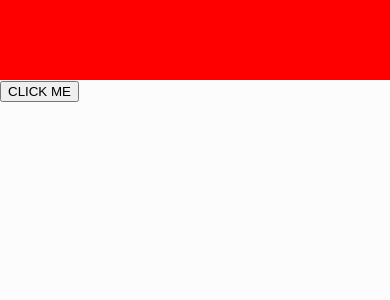
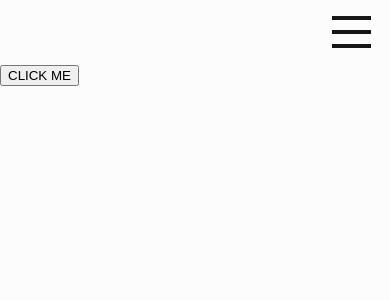
Before and after one commit to matthewmercuri/personal-site, a Next.js app: page / in a window 390 px wide. Shown: the top 300 px of the page. Built offline with nearby package versions, Linux system fonts and the light colour scheme.

Commit message:
hamburger menu added to nav

```diff
--- a/components/NavBar/NavBar.module.scss
+++ b/components/NavBar/NavBar.module.scss
@@ -1,5 +1,28 @@
 .navBar {
-    width: 100%;
-    background-color: red;
-    height: 5rem;
+  width: 100%;
+  background-color: var(--primary-color);
+  height: 4rem;
+  display: flex;
+  justify-content: center;
+  align-items: center;
+
+  &Content {
+    width: 90%;
+    height: 100%;
+    display: flex;
+    align-items: center;
+    justify-content: flex-end;
+
+    &Hamburger {
+      div {
+        width: 2.4rem;
+        height: 0.25rem;
+        background-color: var(--secondary-color);
+
+        &:not(:last-child) {
+          margin-bottom: 0.6rem;
+        }
+      }
+    }
+  }
 }
--- a/components/NavBar/NavBar.tsx
+++ b/components/NavBar/NavBar.tsx
@@ -3,6 +3,13 @@ import styles from './NavBar.module.scss'
 const NavBar = () => {
   return (
     <nav className={styles.navBar}>
+      <div className={styles.navBarContent}>
+        <div className={styles.navBarContentHamburger}>
+          <div />
+          <div />
+          <div />
+        </div>
+      </div>
     </nav>
   )
 }
--- a/styles/globals.scss
+++ b/styles/globals.scss
@@ -1,9 +1,11 @@
 :root {
-  --background-color: #fcfcfc
+  --primary-color: #fcfcfc;
+  --secondary-color: #171717;
 }
 
 [data-theme="dark"] {
-  --background-color: #171717
+  --primary-color: #171717;
+  --secondary-color: #fcfcfc;
 }
 
 html,
@@ -12,7 +14,7 @@ body {
   margin: 0;
   font-family: -apple-system, BlinkMacSystemFont, Segoe UI, Roboto, Oxygen,
     Ubuntu, Cantarell, Fira Sans, Droid Sans, Helvetica Neue, sans-serif;
-  background-color: var(--background-color);
+  background-color: var(--primary-color);
 }
 
 a {
```
